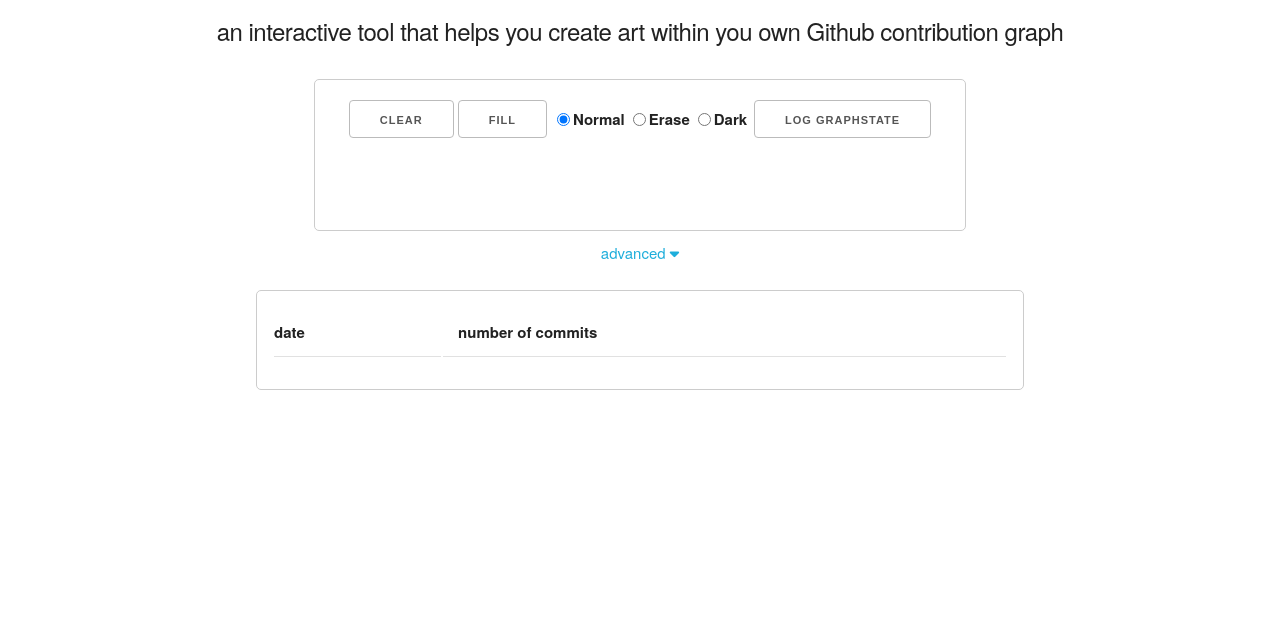
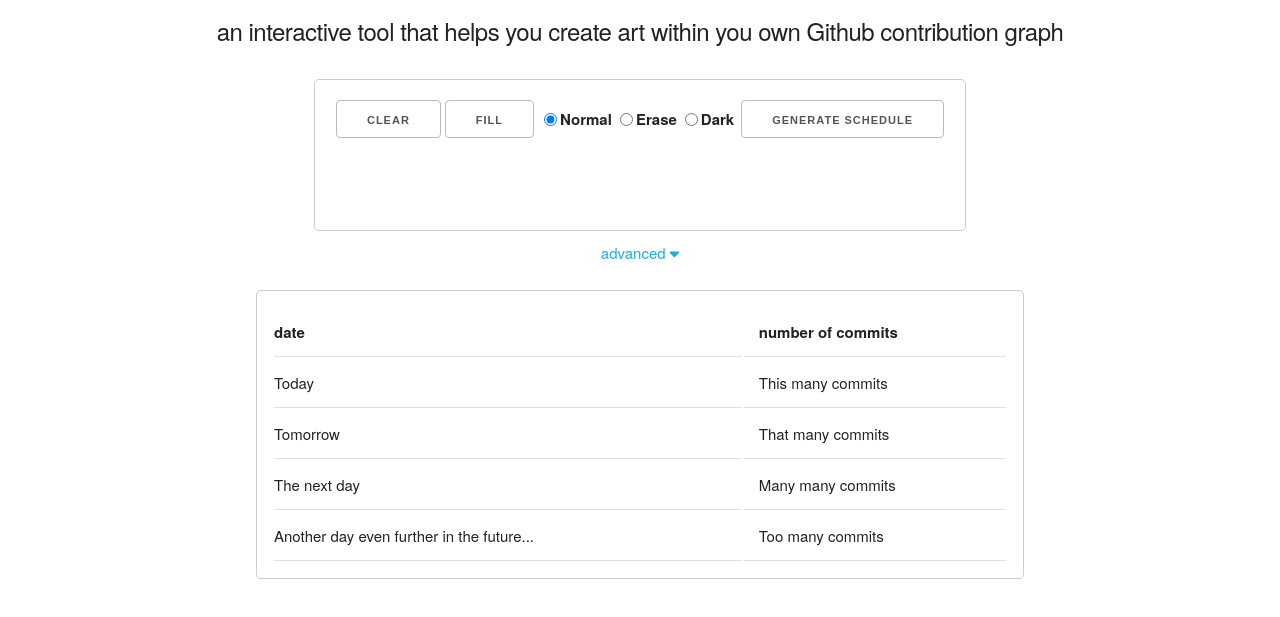
Before and after one commit to Jordy1311/commitCanvas, a website with bundled scripts: page dist/index.html in a window 1280 px wide. Shown: the part 149-766 px from the top of the page. Built offline with nearby package versions, Linux system fonts and the light colour scheme.

Commit message:
updated html button and list for schedule

```diff
--- a/dist/index.html
+++ b/dist/index.html
@@ -76,10 +76,10 @@
           </div>
 
           <input
-            id="log-graphState"
+            id="generate-schedule-button"
             type="submit"
             class="button"
-            value="Log graphState"
+            value="Generate Schedule"
           />
         </div>
       </div>
@@ -93,7 +93,24 @@
             <th>number of commits</th>
           </tr>
         </thead>
-        <tbody id="schedule-list"></tbody>
+        <tbody id="schedule-list">
+          <tr>
+            <td>Today</td>
+            <td>This many commits</td>
+          </tr>
+          <tr>
+            <td>Tomorrow</td>
+            <td>That many commits</td>
+          </tr>
+          <tr>
+            <td>The next day</td>
+            <td>Many many commits</td>
+          </tr>
+          <tr>
+            <td>Another day even further in the future...</td>
+            <td>Too many commits</td>
+          </tr>
+        </tbody>
       </table>
     </div>
 
```
